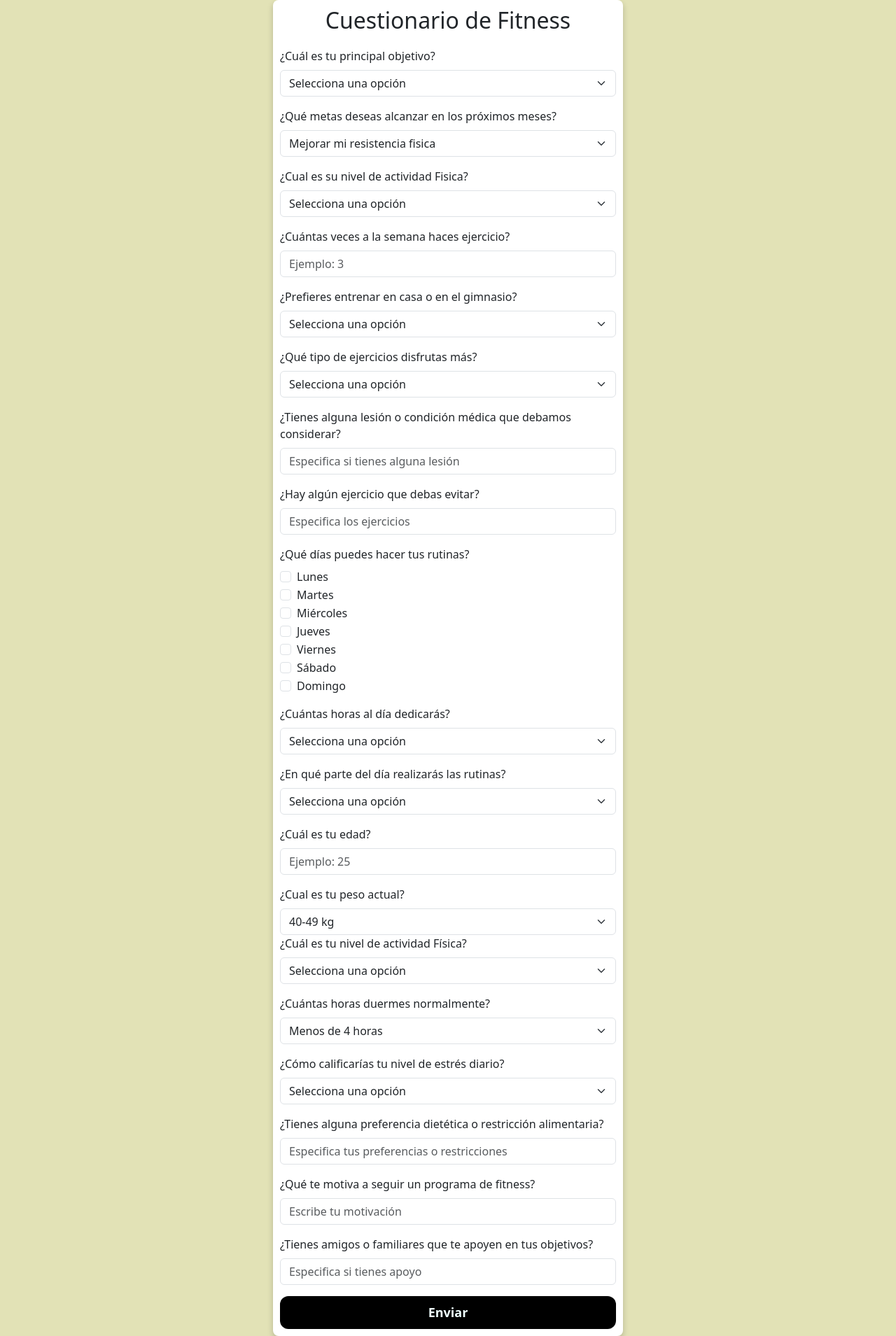
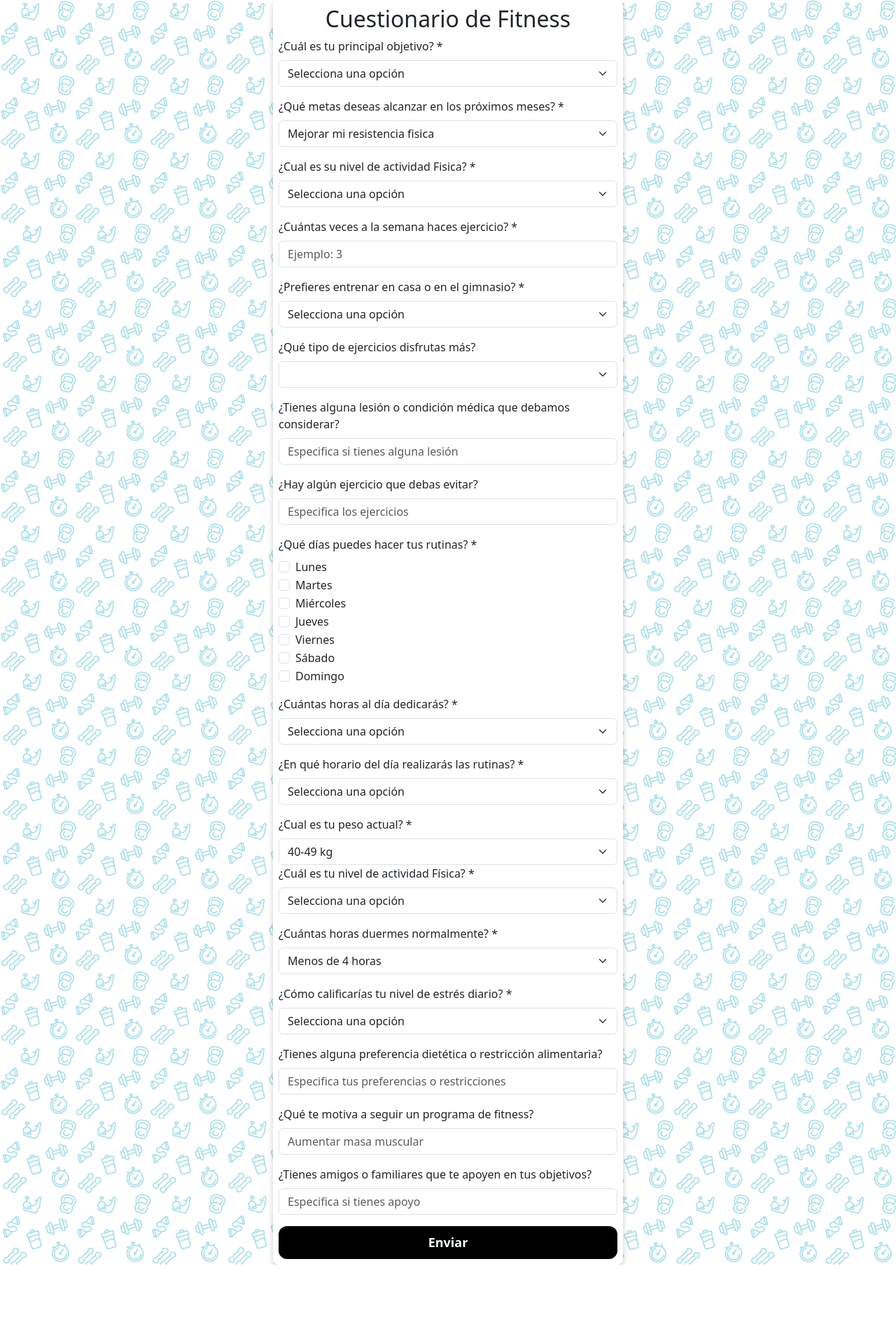
Before and after one commit to ESPLINDER/SABI, a PHP site: page /Cliente/FormularioDiagnostico.php in a window 1280 px wide. Shown: the whole page at 70% size. After the commit the page ends 1807 px from the top, so only its background shows below. Run offline with PHP 8.4, Linux system fonts and the light colour scheme; some libraries are stand-ins or nearby versions.

Commit message:
docs: ultima mejora

```diff
--- a/GAES_5/PaginaWeb/Vista/Cliente/FormularioDiagnostico.php
+++ b/GAES_5/PaginaWeb/Vista/Cliente/FormularioDiagnostico.php
@@ -7,7 +7,9 @@
     <link rel="stylesheet" href="../bootstrap/css/bootstrap.min.css">
     <style>
         body {
-            background-color: #E2E2B6;
+            background-image: url(../Media/fondoSabi.png);
+            background-size: 100% auto;
+            background-repeat: repeat-y;
             display: flex;
             justify-content: center;
             align-items:flex-start;
@@ -17,14 +19,12 @@
         .form-container {
             width: 100%;
             max-width: 500px;
-            padding: 10px;
             background-color: #fff;
             border-radius: 8px;
             box-shadow: 0 4px 8px rgba(0, 0, 0, 0.2);
         }
         .form-container h2 {
             text-align: center;
-            margin-bottom: 20px;
         }
         .btn-custom {
             background-color: black;
@@ -68,11 +68,11 @@
     </style>
 </head>
 <body>
-    <div class="form-container">
+    <div class="form-container mb-5 p-2">
         <h2>Cuestionario de Fitness</h2>
-        <form id="fitnessForm" action="Pagina principal.html" method="get">
+        <form id="fitnessForm" action="Pagina principal.php" method="get">
             <div class="mb-3">
-                <label for="objetivoPrincipal" class="form-label">¿Cuál es tu principal objetivo?</label>
+                <label for="objetivoPrincipal" class="form-label">¿Cuál es tu principal objetivo? *</label>
                 <select id="objetivoPrincipal" class="form-select" required>
                     <option value="" disabled selected>Selecciona una opción</option>
                     <option value="perderPeso">Perder peso</option>
@@ -81,7 +81,7 @@
                 </select>
             </div>
             <div class="mb-3">
-                <label for="metasEspecificas" class="form-label">¿Qué metas deseas alcanzar en los próximos meses?</label>
+                <label for="metasEspecificas" class="form-label">¿Qué metas deseas alcanzar en los próximos meses? *</label>
                 <select id="metas" class="form-select" required>
                     <option value="Resistencia Fisica">Mejorar mi resistencia fisica</option>
                     <option value="Perder peso">Perder 5 kg de peso</option>
@@ -90,7 +90,7 @@
             </div>
 
             <div class="mb-3">
-                <label for="nivelActividad" class="form-label">¿Cual es su nivel de actividad Fisica?</label>
+                <label for="nivelActividad" class="form-label">¿Cual es su nivel de actividad Fisica? *</label>
                 <select id="nivelActividad" class="form-select" required>
                     <option value="" disabled selected>Selecciona una opción</option>
                     <option value="sedentario">Sedentario</option>
@@ -99,22 +99,23 @@
                 </select>
             </div>
             <div class="mb-3">
-                <label for="frecuenciaEjercicio" class="form-label">¿Cuántas veces a la semana haces ejercicio?</label>
+                <label for="frecuenciaEjercicio" class="form-label">¿Cuántas veces a la semana haces ejercicio? *</label>
                 <input type="number" id="frecuenciaEjercicio" class="form-control" placeholder="Ejemplo: 3" required min="0">
             </div>
 
             <div class="mb-3">
-                <label for="preferenciaLugar" class="form-label">¿Prefieres entrenar en casa o en el gimnasio?</label>
+                <label for="preferenciaLugar" class="form-label">¿Prefieres entrenar en casa o en el gimnasio? *</label>
                 <select id="preferenciaLugar" class="form-select" required>
                     <option value="" disabled selected>Selecciona una opción</option>
                     <option value="casa">Casa</option>
                     <option value="gimnasio">Gimnasio</option>
+                    <option value="cualquiera">Cualquiera</option>
                 </select>
             </div>
             <div class="mb-3">
                 <label for="tipoEjercicio" class="form-label">¿Qué tipo de ejercicios disfrutas más?</label>
-                <select id="tipoEjercicio" class="form-select" required>
-                    <option value="" disabled selected>Selecciona una opción</option>
+                <select id="tipoEjercicio" class="form-select">
+                    <option value="" disabled selected></option>
                     <option value="cardio">Cardio</option>
                     <option value="fuerza">Fuerza</option>
                     <option value="yoga">Yoga</option>
@@ -130,7 +131,7 @@
                 <input type="text" id="ejerciciosEvitar" class="form-control" placeholder="Especifica los ejercicios">
             </div>
             <div class="mb-3">
-                <label class="form-label">¿Qué días puedes hacer tus rutinas?</label>
+                <label class="form-label">¿Qué días puedes hacer tus rutinas? *</label>
                 <div class="form-check">
                     <input type="checkbox" class="form-check-input" id="lunes" name="dias" value="Lunes">
                     <label class="form-check-label" for="lunes">Lunes</label>
@@ -163,7 +164,7 @@
 
 
             <div class="mb-3">
-                <label for="horas" class="form-label">¿Cuántas horas al día dedicarás?</label>
+                <label for="horas" class="form-label">¿Cuántas horas al día dedicarás? *</label>
                 <select class="form-select" id="horas" name="horas" required>
                     <option value="" selected disabled>Selecciona una opción</option>
                     <option value="1 hora">1 hora</option>
@@ -175,7 +176,7 @@
 
 
             <div class="mb-3">
-                <label for="parteDelDia" class="form-label">¿En qué parte del día realizarás las rutinas?</label>
+                <label for="parteDelDia" class="form-label">¿En qué horario del día realizarás las rutinas? *</label>
                 <select class="form-select" id="parteDelDia" name="parteDelDia" required>
                     <option value="" selected disabled>Selecciona una opción</option>
                     <option value="Mañana">Mañana</option>
@@ -183,12 +184,8 @@
                     <option value="Noche">Noche</option>
                 </select>
             </div>
-            <div class="mb-3">
-                <label for="edad" class="form-label">¿Cuál es tu edad?</label>
-                <input type="text" id="edadPesoAltura" class="form-control" placeholder="Ejemplo: 25" required>
-            </div>
             <div class =""mb-3>
-                <label for ="Peso" class="form-label">¿Cual es tu peso actual?</label>
+                <label for ="Peso" class="form-label">¿Cual es tu peso actual? *</label>
                 <select id="pesokg" class="form-select" required>
                     <option value="40-49 kg">40-49 kg</option>
                     <option value="50-59 kg">50-59 kg</option>
@@ -202,7 +199,7 @@
             </div>
 
             <div class="mb-3">
-                <label for="nivelExperiencia" class="form-label">¿Cuál es tu nivel de actividad Física?</label>
+                <label for="nivelExperiencia" class="form-label">¿Cuál es tu nivel de actividad Física? *</label>
                 <select id="nivelExperiencia" class="form-select" required>
                     <option value="" disabled selected>Selecciona una opción</option>
                     <option value="principiante">Principiante</option>
@@ -212,7 +209,7 @@
             </div>
 
             <div class="mb-3">
-                <label for="horasSueno" class="form-label">¿Cuántas horas duermes normalmente?</label>
+                <label for="horasSueno" class="form-label">¿Cuántas horas duermes normalmente? *</label>
                 <select id="horasdesueño" class="form-select"required>
                     <option value="Menos de 4 horas">Menos de 4 horas</option>
                     <option value="Entre 4 y 5 horas">Entre 4 y 5 horas</option>
@@ -224,7 +221,7 @@
             </div>
 
             <div class="mb-3">
-                <label for="nivelEstres" class="form-label">¿Cómo calificarías tu nivel de estrés diario?</label>
+                <label for="nivelEstres" class="form-label">¿Cómo calificarías tu nivel de estrés diario? *</label>
                 <select id="nivelEstres" class="form-select" required>
                     <option value="" disabled selected>Selecciona una opción</option>
                     <option value="bajo">Bajo</option>
@@ -235,15 +232,15 @@
 
             <div class="mb-3">
                 <label for="preferenciasDieteticas" class="form-label">¿Tienes alguna preferencia dietética o restricción alimentaria?</label>
-                <input type="text" id="preferenciasDieteticas" class="form-control" placeholder="Especifica tus preferencias o restricciones" required>
+                <input type="text" id="preferenciasDieteticas" class="form-control" placeholder="Especifica tus preferencias o restricciones">
             </div>
             <div class="mb-3">
                 <label for="motivacion" class="form-label">¿Qué te motiva a seguir un programa de fitness?</label>
-                <input type="text" id="motivacion" class="form-control" placeholder="Escribe tu motivación" required>
+                <input type="text" id="motivacion" class="form-control" placeholder="Aumentar masa muscular">
             </div>
             <div class="mb-3">
                 <label for="apoyo" class="form-label">¿Tienes amigos o familiares que te apoyen en tus objetivos?</label>
-                <input type="text" id="apoyo" class="form-control" placeholder="Especifica si tienes apoyo" required>
+                <input type="text" id="apoyo" class="form-control" placeholder="Especifica si tienes apoyo">
             </div>
 
             <button type="submit" class="btn btn-custom w-100">Enviar</button>
--- a/GAES_5/PaginaWeb/Vista/ElecciónUsuario-Entrenador.php
+++ b/GAES_5/PaginaWeb/Vista/ElecciónUsuario-Entrenador.php
@@ -19,7 +19,7 @@
         if ($resultado) {
             $_SESSION['tipo'] = 'cliente';
             $_SESSION['nombre'] = $nomCliente;
-            header("Location: Cliente/Pagina Principal.php");
+            header("Location: Cliente/FormularioDiagnostico.php");
             exit();
         }
     } elseif ($rol === 'entrenador') {
@@ -61,7 +61,9 @@
         }
 
         body {
-            background-color: #E2E2B6;
+            background-image: url(Media/fondoSabi.png);
+            background-size: 100% auto;
+            background-repeat: repeat-y;
             display: flex;
             flex-direction: column;
             min-height: 100vh;
```
Also changed, not shown: GAES_5/PaginaWeb/Vista/Entrenador/clientes.php (+7 -7 lines).
